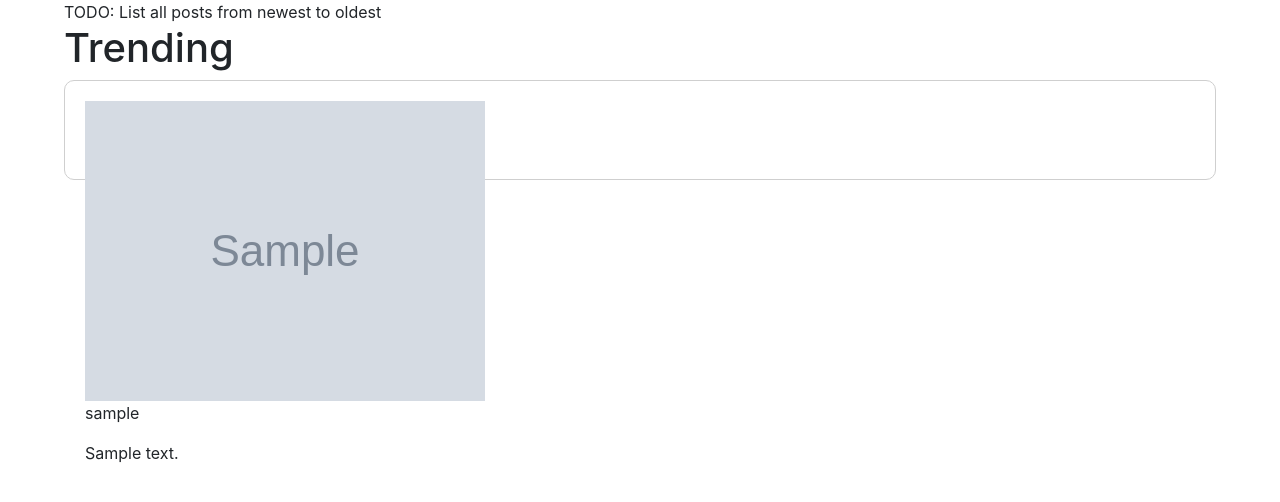
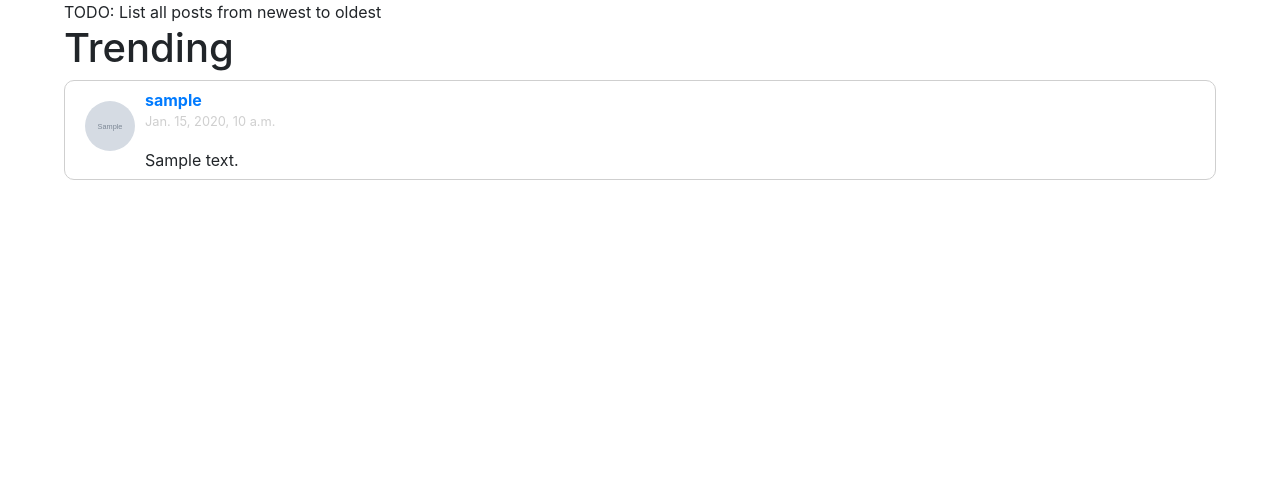
Before and after one commit to mwhitman189/social-network-site, a Django app: page / in a window 1280 px wide. Shown: the part 56-558 px from the top of the page. Run offline with Django 3.2, Linux system fonts and the light colour scheme; tables that the repository leaves empty hold one stand-in row (values such as "Sample post"); grey boxes marked "Sample" are stand-in pictures; some libraries are stand-ins or nearby versions.

Commit message:
task: Implement 'index' page displaying posts from newest to oldest

```diff
--- a/network/static/network/css/styles.css
+++ b/network/static/network/css/styles.css
@@ -7,6 +7,7 @@
   height: 100%; }
 
 .post {
+  display: flex;
   height: 100px;
   width: auto;
   background-color: #fff;
@@ -14,3 +15,24 @@
   margin: 5px 0 0 0;
   border: 1px solid #cfcfcf;
   border-radius: 10px; }
+
+.date {
+  font-size: 0.8rem;
+  color: #cfcfcf; }
+
+.content {
+  display: flex;
+  flex-direction: column;
+  justify-content: center;
+  align-items: flex-start;
+  margin: 0; }
+
+.user-data {
+  font-weight: bold;
+  margin: 0; }
+
+.avatar {
+  height: 50px;
+  width: 50px;
+  border-radius: 50%;
+  margin: 0 10px 0 0; }
--- a/network/static/network/scss/styles.scss
+++ b/network/static/network/scss/styles.scss
@@ -2,6 +2,9 @@ $gray-light: #cfcfcf;
 $blue-med: #20a1f2;
 $blue-light: #8accf8;
 $white: #fff;
+
+$fontSize-sm: .8rem;
+$fontSize-md: 1rem;
 
 
 .body {
@@ -15,6 +18,7 @@ $white: #fff;
 }
 
 .post {
+    display: flex;
     height: 100px;
     width: auto;
     background-color: $white;
@@ -24,5 +28,27 @@ $white: #fff;
     border-radius: 10px;
 }
 
+.date {
+    font-size: $fontSize-sm;
+    color: $gray-light;
+}
+
+.content {
+    display: flex;
+    flex-direction: column;
+    justify-content: center;
+    align-items: flex-start;
+    margin: 0;
+}
+
+.user-data {
+    font-weight: bold;
+    margin: 0;
+}
+
 .avatar {
+    height: 50px;
+    width: 50px;
+    border-radius: 50%;
+    margin: 0 10px 0 0;
 }
--- a/network/templates/network/index.html
+++ b/network/templates/network/index.html
@@ -13,10 +13,12 @@
     <div class="posts-container">
         {% for post in posts %}
         <div class="post">
-            <div class="user">
-                <img src="{{post.user.avatar.url}}" />
-                <p class="username">{{post.user.username}}</p>
-            </div>{{post.content}}
+            <img class="avatar"src="{{post.user.avatar.url}}" />
+            <div class="content">
+                <a href="{% url 'index' %}"><p class="user-data">{{post.user.username}}</p></a>
+                <p class="date">{{post.timestamp}}</p>
+                <p class="content">{{post.content}}</p>
+            </div>
         </div>
         {% endfor %}
     </div>
--- a/network/views.py
+++ b/network/views.py
@@ -10,7 +10,9 @@ from .models import User, Post, Comment, Like, Follower
 
 
 def index(request):
-    posts = Post.objects.all().reverse()[:10]
+    """ Display the 10 most recent posts from newest to oldest """
+    # Query the most recent 10 posts, and return them in order of newest to oldest
+    posts = Post.objects.all().order_by('timestamp').reverse()[:10]
     return render(request, "network/index.html", {'page': 'home', 'posts': list(posts)})
 
 
@@ -32,10 +34,6 @@ def login_view(request):
             })
     else:
         return render(request, "network/login.html")
-
-
-def webpack(request):
-    return render(request, "network/hello_webpack.html")
 
 
 def logout_view(request):
```
